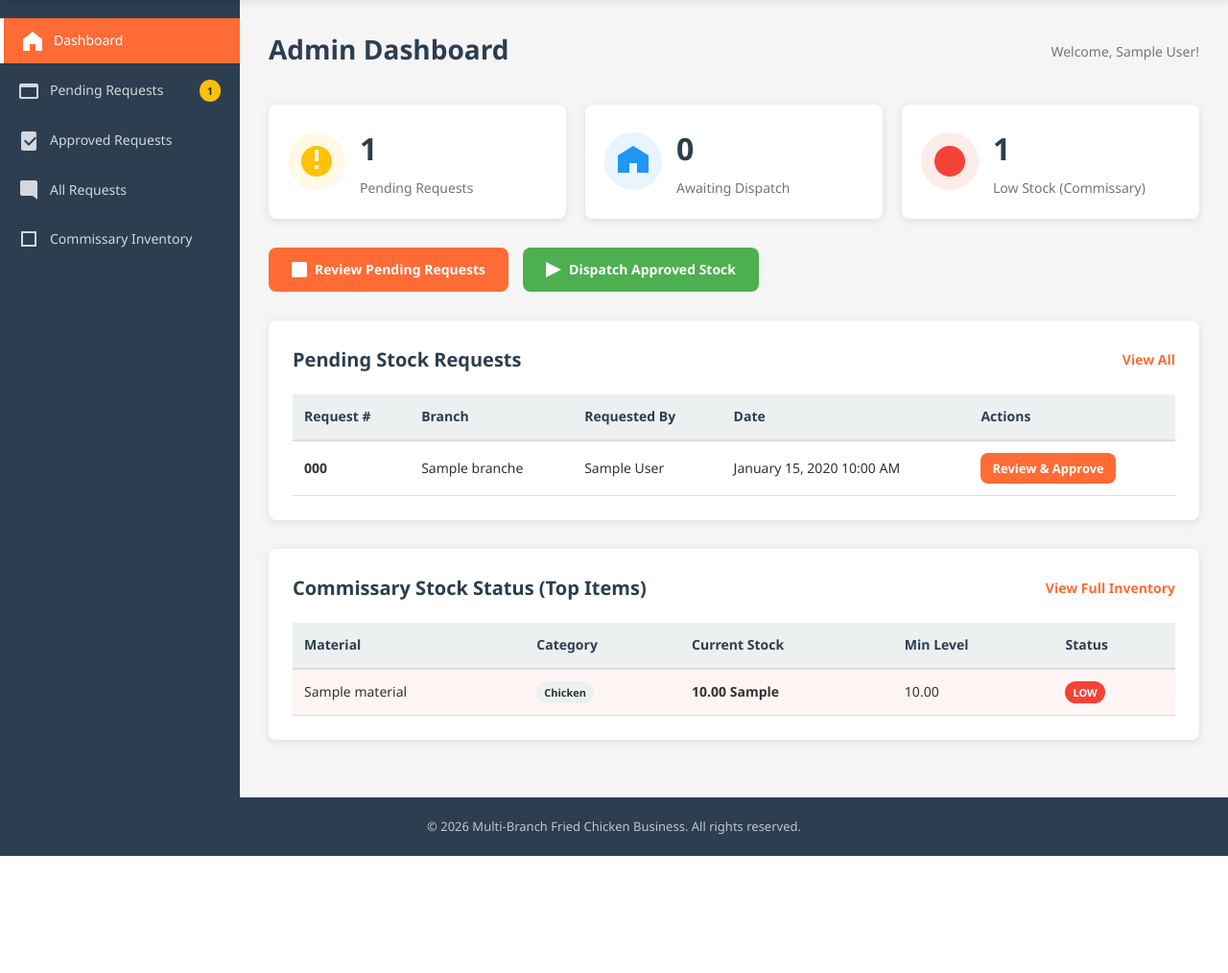
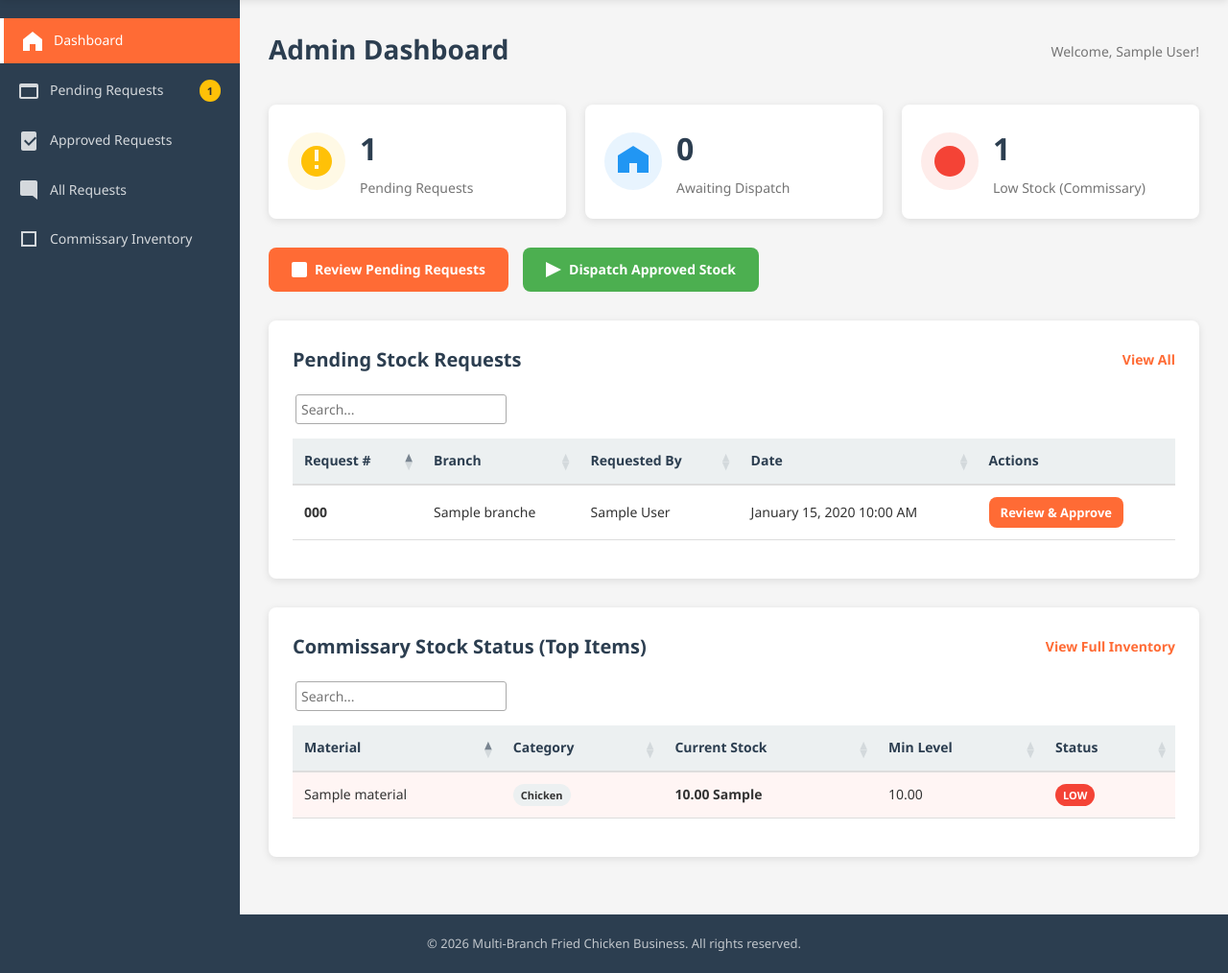
Before and after one commit to QueenStephanie/inventory-and-distribution-system, a PHP site: page /inventory/admin/dashboard.php in a window 1280 px wide. Shown: the part 79-1093 px from the top of the page at 96% size. Before the commit the page ends 971 px from the top, so only its background shows below. Run offline with PHP 8.4, Linux system fonts and the light colour scheme; the visitor is signed in with stand-in values (Sample User, id 1); tables that the repository leaves empty hold one stand-in row (values such as "Sample post"); some libraries are stand-ins or nearby versions.

Commit message:
Integrate DataTables for enhanced table functionality and styling across the application

```diff
--- a/admin/review_request.php
+++ b/admin/review_request.php
@@ -257,7 +257,7 @@ include '../includes/header.php';
     <div class="content-section">
         <h2>Requested Items</h2>
         <div class="table-responsive">
-            <table class="data-table">
+            <table class="data-table no-datatables">
                 <thead>
                     <tr>
                         <th>Code</th>
--- a/assets/css/style.css
+++ b/assets/css/style.css
@@ -818,3 +818,210 @@ select {
 strong {
     font-weight: 600;
 }
+
+/* ===== DataTables Custom Theme ===== */
+
+/* Wrapper layout */
+.dt-top {
+    display: flex;
+    justify-content: space-between;
+    align-items: center;
+    flex-wrap: wrap;
+    gap: 10px;
+    margin-bottom: 15px;
+}
+
+.dt-bottom {
+    display: flex;
+    justify-content: space-between;
+    align-items: center;
+    flex-wrap: wrap;
+    gap: 10px;
+    margin-top: 15px;
+}
+
+/* Search input */
+.dt-search {
+    display: flex;
+    align-items: center;
+    gap: 8px;
+}
+
+.dt-search input {
+    padding: 8px 14px;
+    border: 1px solid var(--border-color);
+    border-radius: var(--radius);
+    font-size: 14px;
+    font-family: inherit;
+    outline: none;
+    transition: border-color 0.2s;
+    min-width: 220px;
+}
+
+.dt-search input:focus {
+    border-color: var(--primary-color);
+    box-shadow: 0 0 0 3px rgba(255, 107, 53, 0.15);
+}
+
+/* Length menu */
+.dt-length {
+    display: flex;
+    align-items: center;
+    gap: 8px;
+    font-size: 14px;
+    color: var(--text-muted);
+}
+
+.dt-length select {
+    padding: 6px 10px;
+    border: 1px solid var(--border-color);
+    border-radius: var(--radius);
+    font-size: 14px;
+    font-family: inherit;
+    outline: none;
+    background: white;
+    transition: border-color 0.2s;
+}
+
+.dt-length select:focus {
+    border-color: var(--primary-color);
+}
+
+/* Info text */
+.dt-info {
+    font-size: 13px;
+    color: var(--text-muted);
+}
+
+/* Pagination */
+.dt-paging {
+    display: flex;
+    align-items: center;
+    gap: 4px;
+}
+
+.dt-paging button {
+    padding: 6px 12px;
+    border: 1px solid var(--border-color);
+    border-radius: var(--radius);
+    background: white;
+    color: var(--text-color);
+    cursor: pointer;
+    font-size: 14px;
+    font-family: inherit;
+    transition: all 0.2s;
+}
+
+.dt-paging button:hover:not(.disabled):not(.current) {
+    background-color: var(--light-gray);
+    border-color: var(--primary-color);
+    color: var(--primary-color);
+}
+
+.dt-paging button.current {
+    background-color: var(--primary-color);
+    border-color: var(--primary-color);
+    color: white;
+    font-weight: 600;
+}
+
+.dt-paging button.disabled {
+    opacity: 0.4;
+    cursor: default;
+}
+
+/* Sorting header icons */
+table.dataTable thead th {
+    position: relative;
+    cursor: pointer;
+    padding-right: 26px !important;
+}
+
+table.dataTable thead th.dt-orderable-none {
+    cursor: default;
+    padding-right: 12px !important;
+}
+
+/* Ensure DataTables doesn't override our base table styles */
+table.dataTable.data-table {
+    width: 100% !important;
+    border-collapse: collapse;
+    font-size: 14px;
+}
+
+table.dataTable.data-table thead {
+    background-color: var(--light-gray);
+}
+
+table.dataTable.data-table th {
+    padding: 12px;
+    text-align: left;
+    font-weight: 600;
+    color: var(--dark-color);
+    border-bottom: 2px solid var(--border-color);
+}
+
+table.dataTable.data-table td {
+    padding: 12px;
+    border-bottom: 1px solid var(--border-color);
+}
+
+table.dataTable.data-table tbody tr:hover {
+    background-color: #f9f9f9 !important;
+}
+
+table.dataTable.data-table tbody tr.row-danger {
+    background-color: rgba(244, 67, 54, 0.05) !important;
+}
+
+table.dataTable.data-table tbody tr.row-warning {
+    background-color: rgba(255, 193, 7, 0.05) !important;
+}
+
+table.dataTable.data-table tbody tr.row-muted {
+    opacity: 0.6;
+}
+
+/* Override DataTables stripe if any */
+table.dataTable.stripe tbody tr.odd,
+table.dataTable.stripe tbody tr.even {
+    background-color: transparent;
+}
+
+/* Responsive DataTables */
+table.dataTable.dtr-inline.collapsed > tbody > tr > td.dtr-control::before,
+table.dataTable.dtr-inline.collapsed > tbody > tr > th.dtr-control::before {
+    background-color: var(--primary-color) !important;
+    border: none;
+}
+
+/* Hide DataTables default processing indicator styling conflicts */
+.dt-processing {
+    color: var(--primary-color);
+}
+
+/* Empty table within DataTables */
+.dataTables_empty {
+    text-align: center;
+    padding: 40px 20px !important;
+    color: var(--text-muted);
+}
+
+/* Responsive - stack on mobile */
+@media (max-width: 768px) {
+    .dt-top,
+    .dt-bottom {
+        flex-direction: column;
+        align-items: stretch;
+    }
+
+    .dt-search input {
+        min-width: unset;
+        width: 100%;
+    }
+
+    .dt-paging {
+        justify-content: center;
+        flex-wrap: wrap;
+    }
+}
--- a/assets/js/main.js
+++ b/assets/js/main.js
@@ -129,7 +129,7 @@ document.addEventListener('DOMContentLoaded', function() {
         });
     });
 
-    // Search/filter functionality for tables
+    // Search/filter functionality for tables (legacy - kept for non-DataTables tables)
     const searchInputs = document.querySelectorAll('.table-search');
     searchInputs.forEach(input => {
         input.addEventListener('keyup', function() {
@@ -152,6 +152,9 @@ document.addEventListener('DOMContentLoaded', function() {
     tooltips.forEach(element => {
         element.setAttribute('title', element.getAttribute('data-tooltip'));
     });
+
+    // Initialize DataTables on all .data-table elements (except those with .no-datatables)
+    initializeDataTables();
 });
 
 // Helper function to calculate totals
@@ -222,3 +225,78 @@ window.appFunctions = {
     showInfo,
     showConfirm
 };
+
+/**
+ * Initialize DataTables on all .data-table elements
+ * Skips tables with the .no-datatables class (form/input tables)
+ */
+function initializeDataTables() {
+    if (typeof $ === 'undefined' || typeof $.fn.dataTable === 'undefined') {
+        return;
+    }
+
+    const tables = document.querySelectorAll('.data-table:not(.no-datatables)');
+
+    tables.forEach(function(table) {
+        // Skip tables that have no tbody rows (empty tables handled by PHP)
+        const tbody = table.querySelector('tbody');
+        if (!tbody || tbody.querySelectorAll('tr').length === 0) {
+            return;
+        }
+
+        // Detect if this is a small dashboard/detail table (few rows, no need for paging)
+        const rowCount = tbody.querySelectorAll('tr').length;
+        const isSmallTable = rowCount <= 10;
+
+        // Detect columns with action buttons to disable sorting on them
+        const headers = table.querySelectorAll('thead th');
+        const noSortColumns = [];
+        headers.forEach(function(th, index) {
+            const text = th.textContent.trim().toLowerCase();
+            if (text === 'actions' || text === 'action') {
+                noSortColumns.push(index);
+            }
+        });
+
+        // Build columnDefs for non-sortable columns
+        const columnDefs = noSortColumns.map(function(colIndex) {
+            return { orderable: false, targets: colIndex };
+        });
+
+        try {
+            $(table).DataTable({
+                paging: !isSmallTable,
+                pageLength: 10,
+                lengthMenu: [10, 25, 50, 100],
+                searching: true,
+                ordering: true,
+                info: !isSmallTable,
+                responsive: true,
+                autoWidth: false,
+                columnDefs: columnDefs,
+                language: {
+                    search: '',
+                    searchPlaceholder: 'Search...',
+                    lengthMenu: 'Show _MENU_ entries',
+                    info: 'Showing _START_ to _END_ of _TOTAL_ entries',
+                    infoEmpty: 'No entries available',
+                    infoFiltered: '(filtered from _MAX_ total entries)',
+                    zeroRecords: 'No matching records found',
+                    emptyTable: 'No data available',
+                    paginate: {
+                        first: '«',
+                        last: '»',
+                        next: '›',
+                        previous: '‹'
+                    }
+                },
+                dom: '<"dt-top"<"dt-search"f><"dt-length"l>>rt<"dt-bottom"<"dt-info"i><"dt-paging"p>>'
+            });
+        } catch (e) {
+            console.warn('DataTables initialization failed for table:', e);
+        }
+    });
+}
+
+// Make initializeDataTables available globally
+window.initializeDataTables = initializeDataTables;
--- a/branch/request_stock.php
+++ b/branch/request_stock.php
@@ -167,7 +167,7 @@ include '../includes/header.php';
         </div>
 
         <div class="table-responsive">
-            <table class="data-table" id="materialsTable">
+            <table class="data-table no-datatables" id="materialsTable">
                 <thead>
                     <tr>
                         <th width="50">Select</th>
--- a/branch/stock_count.php
+++ b/branch/stock_count.php
@@ -149,7 +149,7 @@ include '../includes/header.php';
         </div>
 
         <div class="table-responsive">
-            <table class="data-table">
+            <table class="data-table no-datatables">
                 <thead>
                     <tr>
                         <th>Code</th>
--- a/includes/footer.php
+++ b/includes/footer.php
@@ -5,5 +5,9 @@
     <footer class="app-footer">
         <p>&copy; <?php echo date('Y'); ?> Multi-Branch Fried Chicken Business. All rights reserved.</p>
     </footer>
+
+    <!-- DataTables JS -->
+    <script src="https://cdn.datatables.net/2.2.2/js/dataTables.min.js"></script>
+    <script src="https://cdn.datatables.net/responsive/3.0.4/js/dataTables.responsive.min.js"></script>
 </body>
 </html>
--- a/includes/header.php
+++ b/includes/header.php
@@ -12,6 +12,11 @@ $user = getCurrentUser();
     <meta name="viewport" content="width=device-width, initial-scale=1.0">
     <title><?php echo PAGE_TITLE; ?> - Inventory Management System</title>
     <link rel="stylesheet" href="<?php echo getBaseUrl(); ?>/assets/css/style.css">
+    <!-- jQuery -->
+    <script src="https://code.jquery.com/jquery-3.7.1.min.js"></script>
+    <!-- DataTables CSS -->
+    <link rel="stylesheet" href="https://cdn.datatables.net/2.2.2/css/dataTables.dataTables.min.css">
+    <link rel="stylesheet" href="https://cdn.datatables.net/responsive/3.0.4/css/responsive.dataTables.min.css">
     <!-- SweetAlert2 -->
     <script src="https://cdn.jsdelivr.net/npm/sweetalert2@11"></script>
     <script src="<?php echo getBaseUrl(); ?>/assets/js/main.js" defer></script>
```
